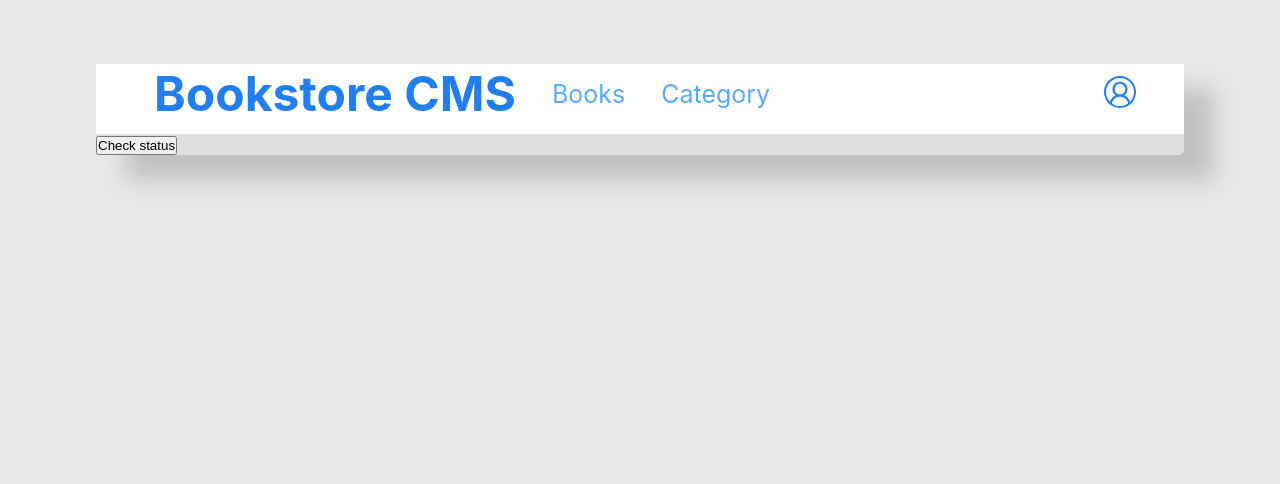
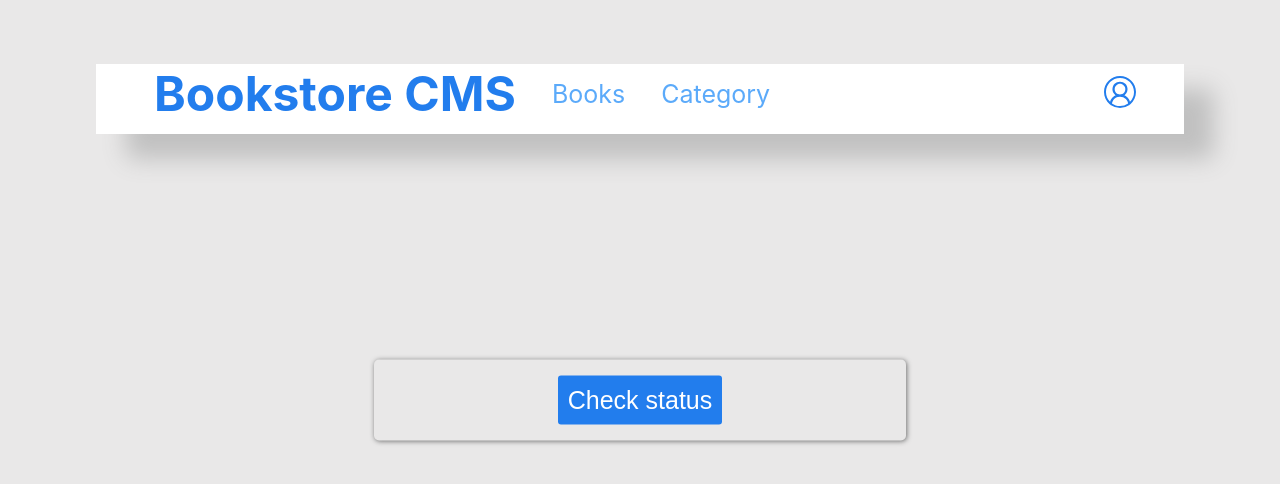
Before and after one commit to anyepeter/bookstore, a React (Create React App) app: page /category in a window 1280 px wide. Shown: the top 484 px of the page. Built offline with nearby package versions, Linux system fonts and the light colour scheme.

Commit message:
style the category page

```diff
--- a/src/index.css
+++ b/src/index.css
@@ -30,3 +30,28 @@ body {
   box-shadow: 30px 25px 25px silver;
   border-radius: 5px;
  }
+
+ .categoryEL {
+  width: 70vw;
+  max-width: 500px;
+  height: max-content;
+  max-height: 90vh;
+  position: fixed;
+  top: 50%;
+  left: 50%;
+  transform: translate(-50%, -50%);
+  box-shadow: 0.05rem 0.05rem 5px rgb(108, 108, 108);
+  border-radius: 5px;
+  font-weight: 550;
+  padding: 1rem;
+  text-align: center;
+}
+
+.btnEL{
+  padding: 10px;
+  font-size: 25px;
+  color: #fff;
+  background-color: #227ded;
+  border: none;
+  border-radius: 3px;
+}
--- a/src/pages/category.js
+++ b/src/pages/category.js
@@ -6,8 +6,8 @@ const Categories = () => {
   const categoryEl = useSelector((state) => state.Category);
   const dispatch = useDispatch();
   return (
-    <>
-      <button
+    <div className="categoryEL">
+      <button className="btnEL"
         type="button"
         onClick={() => {
           dispatch(checkStatus());
@@ -17,7 +17,7 @@ const Categories = () => {
 
       </button>
       <h2>{categoryEl}</h2>
-    </>
+    </div>
   );
 };
 export default Categories;
```
